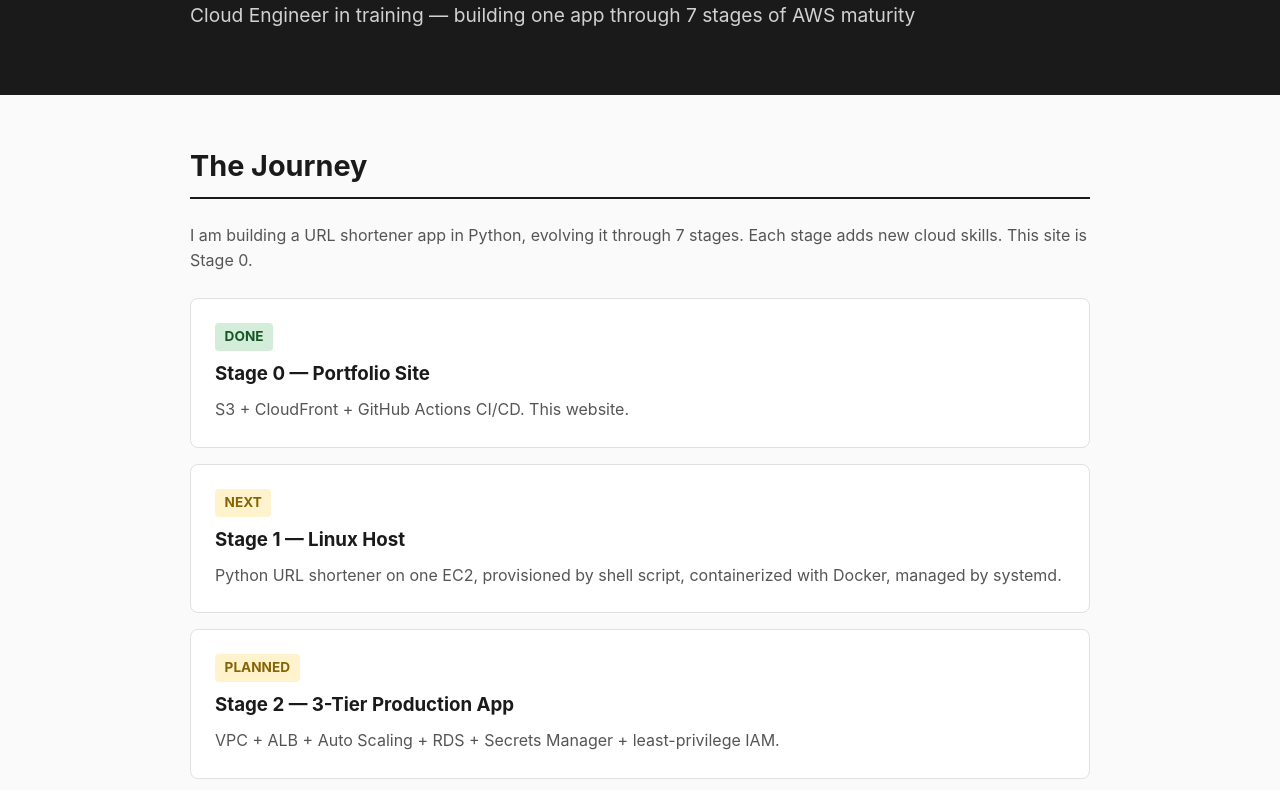
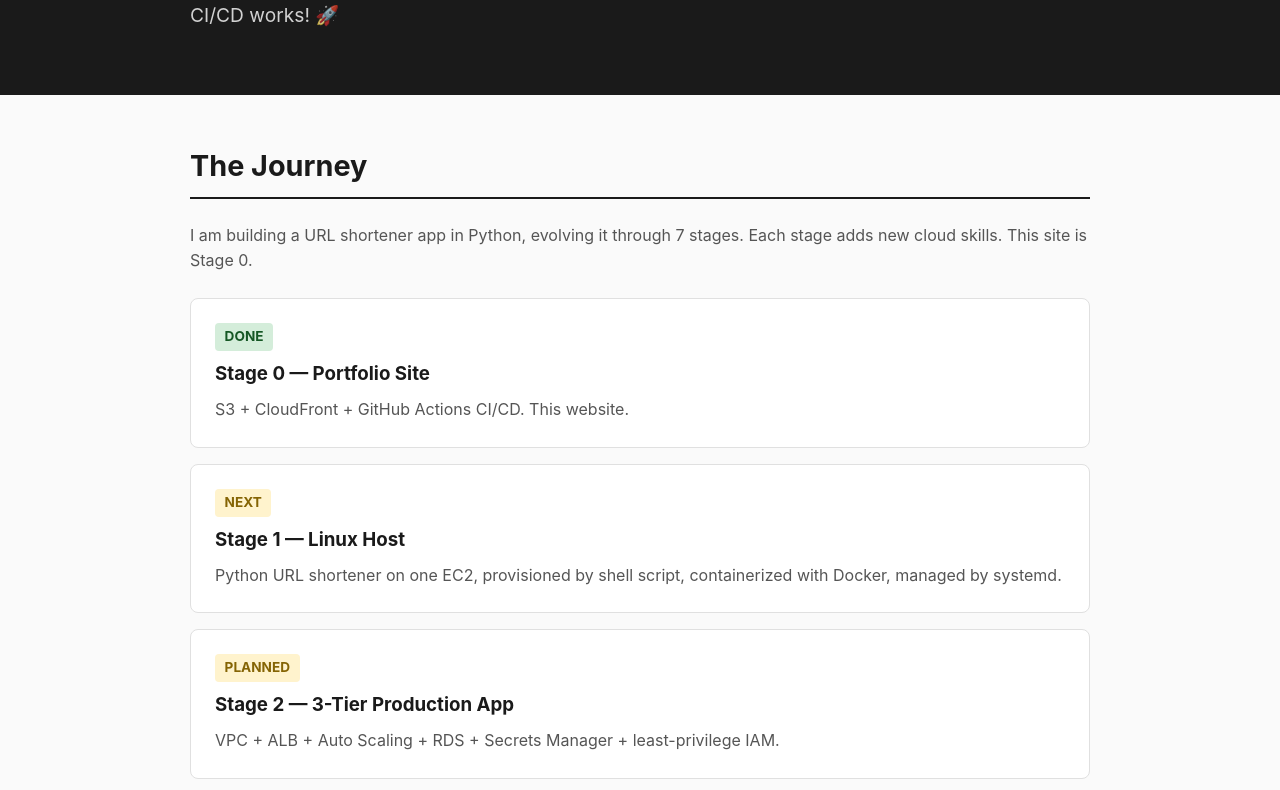
Before and after one commit to Thangam31/portfolio-site, a plain HTML site: page Index.html in a window 1280 px wide. Shown: the part 136-926 px from the top of the page. Drawn offline with Linux system fonts and the light colour scheme.

Commit message:
Test CI/CD

```diff
--- a/Index.html
+++ b/Index.html
@@ -49,7 +49,7 @@
 <header>
     <div class="container">
         <h1>Mathi</h1>
-        <p class="tagline">Cloud Engineer in training — building one app through 7 stages of AWS maturity</p>
+        <p class="tagline">CI/CD works! 🚀</p>
     </div>
 </header>
 
```
